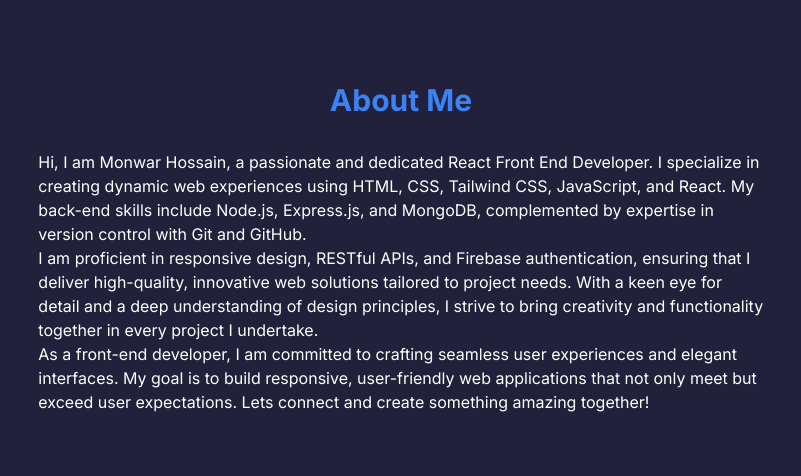
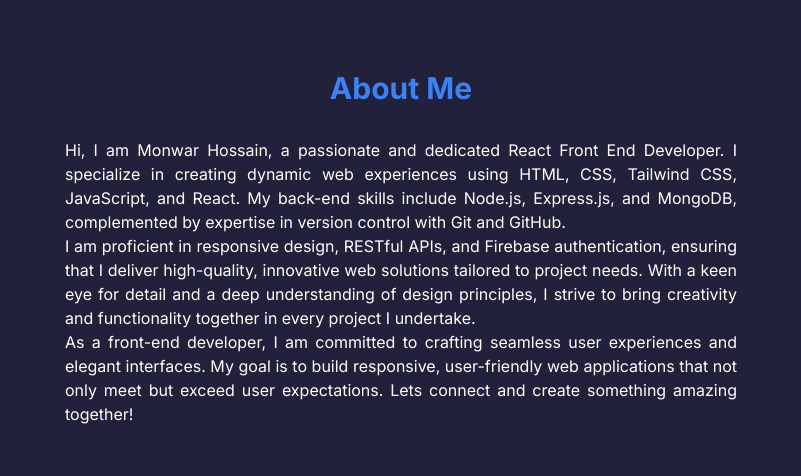
Before and after one commit to Monwar23/portfolio, a Next.js app: page / in a window 1280 px wide. Shown: the part 672-1148 px from the top of the page, without its empty margins (239-1040 px from the left). Built offline with nearby package versions, Linux system fonts and the light colour scheme.

Commit message:
updated about

```diff
--- a/src/components/About.jsx
+++ b/src/components/About.jsx
@@ -3,13 +3,12 @@ import { Fade } from 'react-awesome-reveal';
 
 const About = () => {
     return (
-
-            <div className='flex justify-center items-center min-h-screen'>
-            <div className=''>
-            <Fade direction='left'>
-                <h2 className='text-blue-500 text-3xl text-center mt-5 lg:mt-0 font-bold mb-8'>About Me</h2>
+        <div className="flex justify-center items-center min-h-screen px-4">
+            <div className="w-full max-w-2xl">
+                <Fade direction="left">
+                    <h2 className="text-blue-500 text-3xl text-center mt-5 lg:mt-0 font-bold mb-8">About Me</h2>
                 </Fade>
-                <p className='text-white w-4/6 mx-auto'>
+                <p className="text-white text-justify">
                     Hi, I am Monwar Hossain, a passionate and dedicated React Front End Developer. I specialize in creating dynamic web experiences using HTML, CSS, Tailwind CSS, JavaScript, and React. My back-end skills include Node.js, Express.js, and MongoDB, complemented by expertise in version control with Git and GitHub.
                     <br />
                     I am proficient in responsive design, RESTful APIs, and Firebase authentication, ensuring that I deliver high-quality, innovative web solutions tailored to project needs. With a keen eye for detail and a deep understanding of design principles, I strive to bring creativity and functionality together in every project I undertake.
@@ -18,7 +17,6 @@ const About = () => {
                 </p>
             </div>
         </div>
-
     );
 };
 
```
